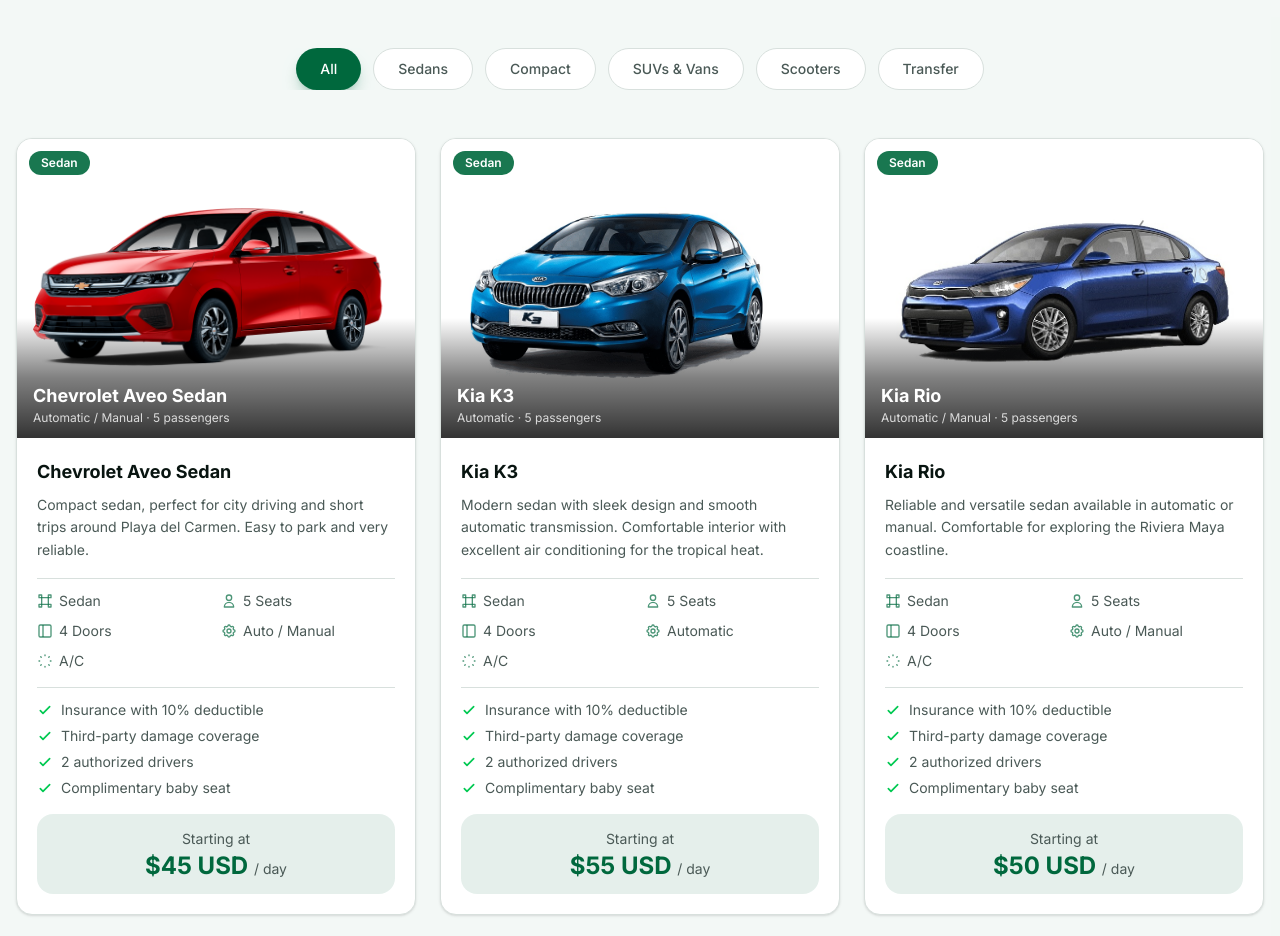
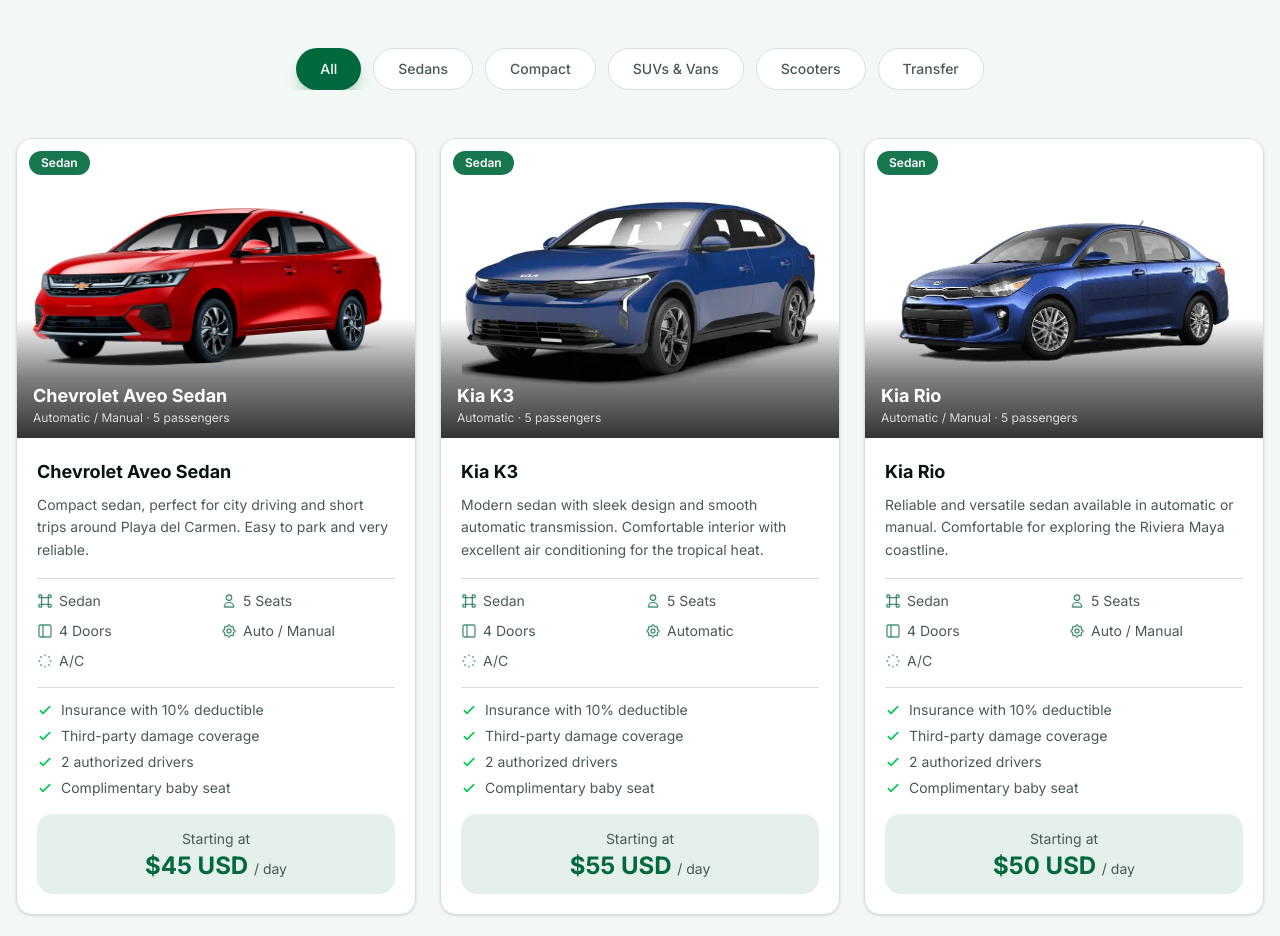
Before and after one commit to mastercobeos/rental-car-playa, a Next.js app: page / in a window 1280 px wide. Shown: the part 1000-1936 px from the top of the page. Built offline with nearby package versions, Linux system fonts and the light colour scheme; a web font is replaced by a local one.

Commit message:
Replace Kia K3 image with correct 2025 model (clean background)
Co-Authored-By: Claude Opus 4.6 <noreply@anthropic.com>

```diff
--- a/components/fleet-section.tsx
+++ b/components/fleet-section.tsx
@@ -35,7 +35,7 @@ const vehicles = [
       en: "Modern sedan with sleek design and smooth automatic transmission. Comfortable interior with excellent air conditioning for the tropical heat.",
       es: "Sedán moderno con diseño elegante y transmisión automática suave. Interior cómodo con excelente aire acondicionado para el calor tropical.",
     },
-    images: ["/fleet/kia-k3-clean.jpg"],
+    images: ["/fleet/kia-k3-new.webp"],
     price: 55,
   },
   {
```
Also changed, not shown: public/fleet/kia-k3-new.webp (added).
